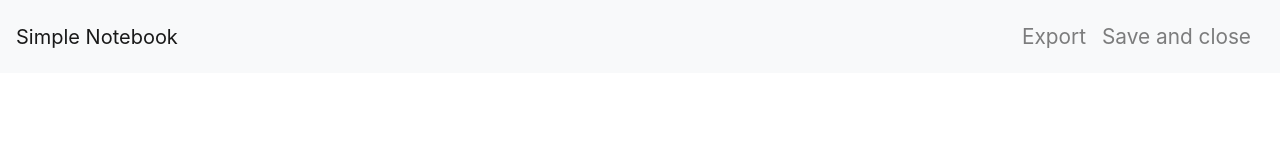
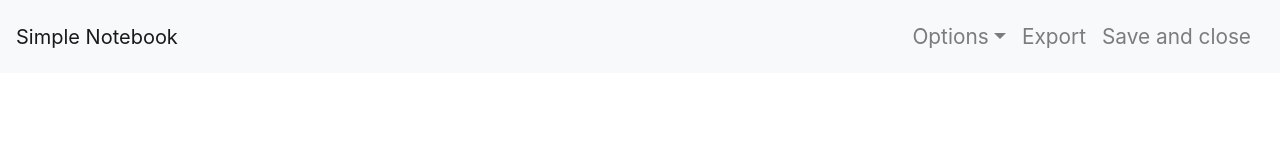
Before and after one commit to mgorzanski/simple-notebook, a React app: page / in a window 1280 px wide. Shown: the top 160 px of the page. Built offline with nearby package versions, Linux system fonts and the light colour scheme.

Commit message:
update nav

```diff
--- a/src/components/Header.js
+++ b/src/components/Header.js
@@ -26,6 +26,14 @@
 						<NavbarToggler onClick={this.toggle} />
 						<Collapse isOpen={this.state.isOpen} navbar>
 						<Nav className="ml-auto header__nav" navbar>
+							<UncontrolledDropdown nav inNavbar>
+								<DropdownToggle nav caret>
+									Options
+								</DropdownToggle>
+								<DropdownMenu>
+									<DropdownItem>Share link</DropdownItem>
+								</DropdownMenu>
+							</UncontrolledDropdown>
 							<NavItem>
 								<NavLink href="">Export</NavLink>
 							</NavItem>
```
